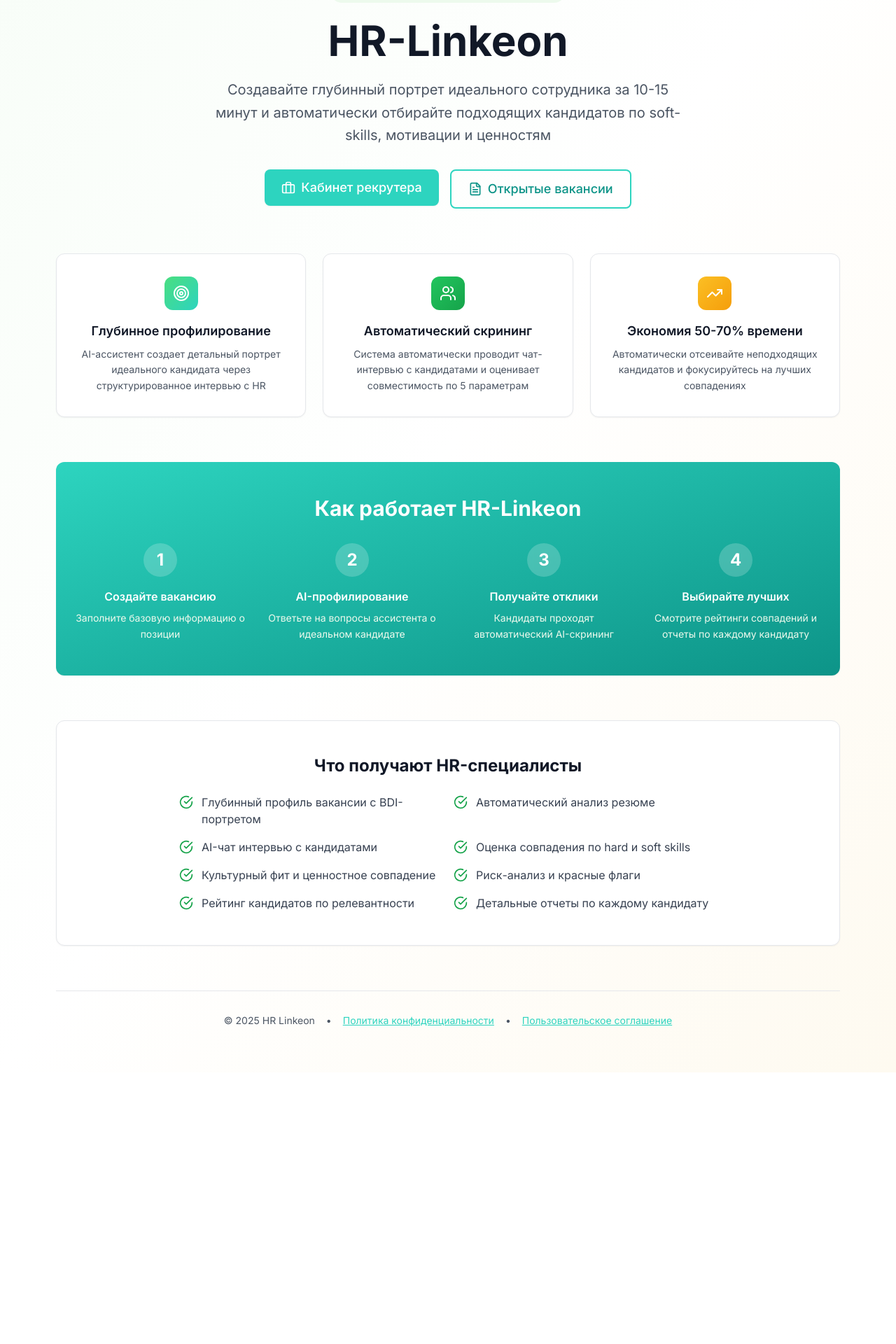
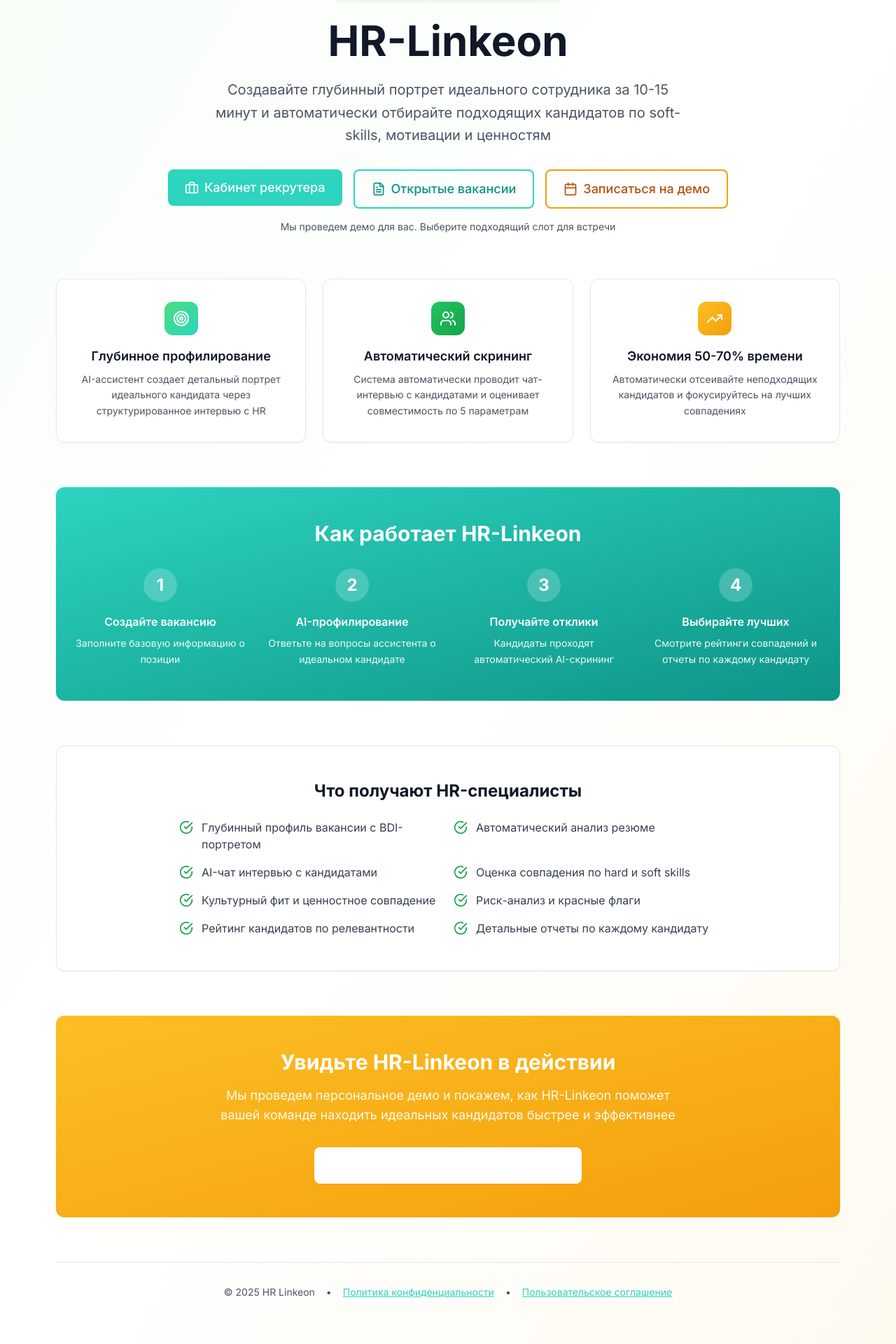
Before and after one commit to dvvolkovv/hrlinkeon, a React (Vite) app: page / in a window 1280 px wide. Shown: the part 248-2168 px from the top of the page at 70% size. Before the commit the page ends 1780 px from the top, so only its background shows below. Built offline with nearby package versions, Linux system fonts and the light colour scheme.

Commit message:
Updated Home.tsx

```diff
--- a/src/pages/Home.tsx
+++ b/src/pages/Home.tsx
@@ -1,7 +1,7 @@
 import { Link } from 'react-router-dom';
 import { Button } from '../components/ui/Button';
 import { Card, CardContent } from '../components/ui/Card';
-import { Sparkles, Target, Users, TrendingUp, CheckCircle, Briefcase, FileText } from 'lucide-react';
+import { Sparkles, Target, Users, TrendingUp, CheckCircle, Briefcase, FileText, Calendar } from 'lucide-react';
 
 export function Home() {
   return (
@@ -45,7 +45,21 @@ export function Home() {
                 Открытые вакансии
               </Button>
             </Link>
+            <a
+              href="https://cal.com/sergey-k-1f0sld"
+              target="_blank"
+              rel="noopener noreferrer"
+            >
+              <Button size="lg" variant="outline" className="gap-2 w-full sm:w-auto border-warm-500 text-warm-700 hover:bg-warm-50">
+                <Calendar className="w-5 h-5" />
+                Записаться на демо
+              </Button>
+            </a>
           </div>
+
+          <p className="text-sm text-gray-600 mt-4 max-w-xl mx-auto">
+            Мы проведем демо для вас. Выберите подходящий слот для встречи
+          </p>
         </div>
 
         <div className="grid grid-cols-1 md:grid-cols-3 gap-6 mb-16">
@@ -164,6 +178,33 @@ export function Home() {
           </Card>
         </div>
 
+        <div className="mt-16">
+          <Card className="bg-gradient-to-br from-warm-400 to-warm-500 border-0 text-white">
+            <CardContent className="py-12 text-center">
+              <h2 className="text-3xl font-bold mb-4">
+                Увидьте HR-Linkeon в действии
+              </h2>
+              <p className="text-lg text-warm-50 mb-8 max-w-2xl mx-auto">
+                Мы проведем персональное демо и покажем, как HR-Linkeon поможет вашей команде
+                находить идеальных кандидатов быстрее и эффективнее
+              </p>
+              <a
+                href="https://cal.com/sergey-k-1f0sld"
+                target="_blank"
+                rel="noopener noreferrer"
+              >
+                <Button
+                  size="lg"
+                  className="gap-2 bg-white text-warm-700 hover:bg-warm-50"
+                >
+                  <Calendar className="w-5 h-5" />
+                  Выбрать удобное время для демо
+                </Button>
+              </a>
+            </CardContent>
+          </Card>
+        </div>
+
         <footer className="mt-16 pt-8 border-t border-gray-200">
           <div className="flex flex-col sm:flex-row items-center justify-center gap-4 text-sm text-gray-600">
             <span>© 2025 HR Linkeon</span>
```
